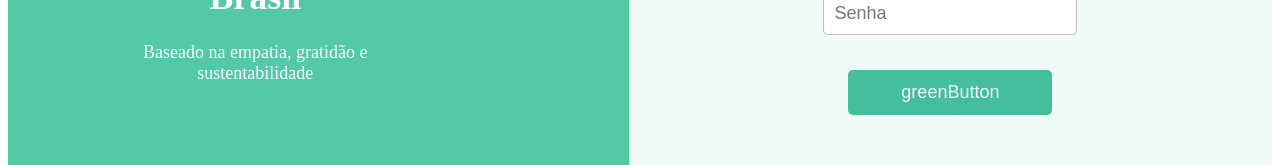
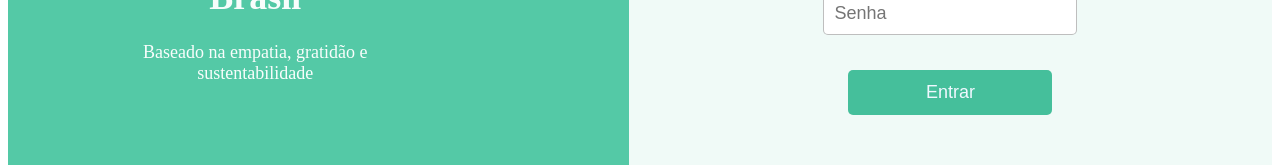
Before and after one commit to CarolinaInglethe/ci-project-mimoo-sponsor-registration, a React (Create React App) app: page /login in a window 1280 px wide. Shown: the part 330-495 px from the top of the page. Built offline with nearby package versions, Linux system fonts and the light colour scheme.

Commit message:
login - botao login , cria evento e altera seu nome

```diff
--- a/src/components/GreenButton.tsx
+++ b/src/components/GreenButton.tsx
@@ -1,9 +1,20 @@
 import React from 'react';
 
-function GreenButton() {
+interface Event { target: object }
+
+interface Props {
+  nameButton: string,
+  handleClick:(e: Event) => void
+}
+
+const GreenButton: React.FC<Props> = ({ nameButton, handleClick  }) => {
   return (
-    <button type="button" className="green-button">
-        greenButton
+    <button
+      type="button"
+      className="green-button"
+      onClick={ handleClick }
+    >
+      { nameButton }
     </button>
   )
 };
--- a/src/pages/Login.tsx
+++ b/src/pages/Login.tsx
@@ -2,22 +2,15 @@ import React, { useState } from 'react';
 import Input from '../components/input';
 import GreenButton from '../components/GreenButton';
 
-interface stateInfoUser {
-  email: string;
-  password: string
-}
+interface stateInfoUser { email: string; password: string}
 
-interface evInputs2 {
-  value: string;
-  name: string;
-}
+interface evInputs2 { value: string; name: string; }
 
-interface evInputs {
-  target: evInputs2;
-}
+interface evInputs { target: evInputs2; }
 
 const Login = () => {
   const [ infoUserLogin, setInfoUserLogin ] = useState<stateInfoUser>({ email:'', password:'' })
+  const [ nameButtonLogin, setNameButtonLogin ] = useState('Entrar')
 
   const handleChangeInputLogin = ({ target }: evInputs) => {
     const { value,name } = target;
@@ -25,6 +18,10 @@ const Login = () => {
       ...infoUserLogin,
       [name]:value
     })
+  }
+
+  const handleClickButtonLogin = () => {
+    setNameButtonLogin('Carregando..')
   }
 
   return (
@@ -48,7 +45,10 @@ const Login = () => {
           type="password"
           handleChange={ handleChangeInputLogin }
         />
-        <GreenButton />
+        <GreenButton
+          nameButton={ nameButtonLogin }
+          handleClick={ handleClickButtonLogin }
+        />
       </form>
     </div>
   );
```
